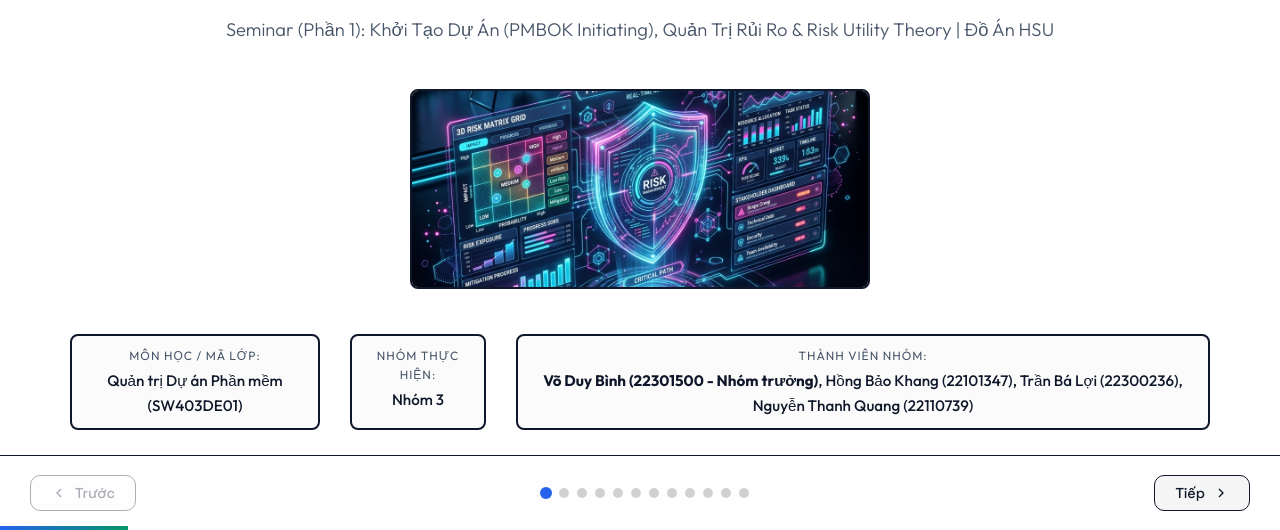
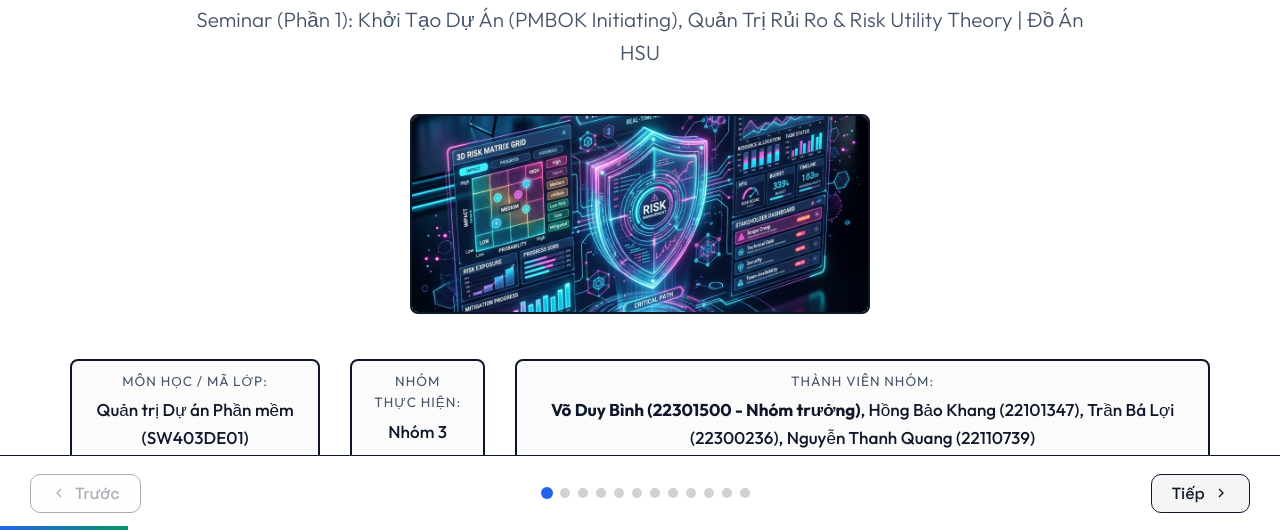
Before and after one commit to DYBInh2k5/Seminar_And_Project_QTDAPM, a plain HTML site: page Seminar/index.html in a window 1280 px wide. Shown: the part 270-800 px from the top of the page. Drawn offline with Linux system fonts and the light colour scheme.

Commit message:
design: scale base font size to 18px on html root to globally enlarge text across all slides

```diff
--- a/Seminar/styles.css
+++ b/Seminar/styles.css
@@ -55,6 +55,10 @@
 }
 
 /* Base Styles */
+html {
+    font-size: calc(18px * var(--slide-font-scale)); /* Scale all rem values globally */
+}
+
 * {
     box-sizing: border-box;
     margin: 0;
@@ -65,7 +69,6 @@ body {
     background-color: var(--bg-color);
     color: var(--text-primary);
     font-family: var(--font-body);
-    font-size: calc(16px * var(--slide-font-scale));
     line-height: 1.6;
     overflow: hidden; /* Desktop app feel */
     height: 100vh;
```
